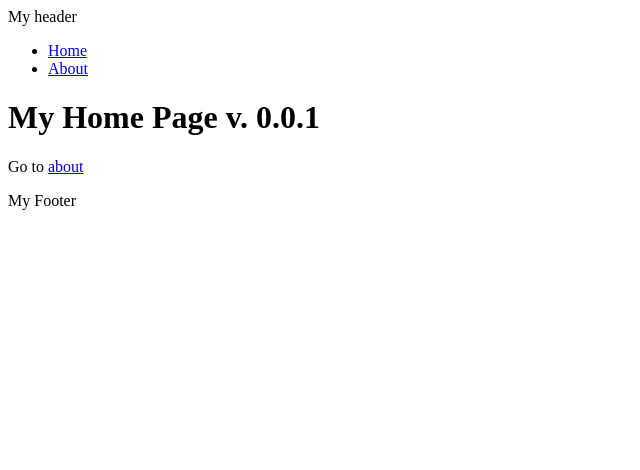
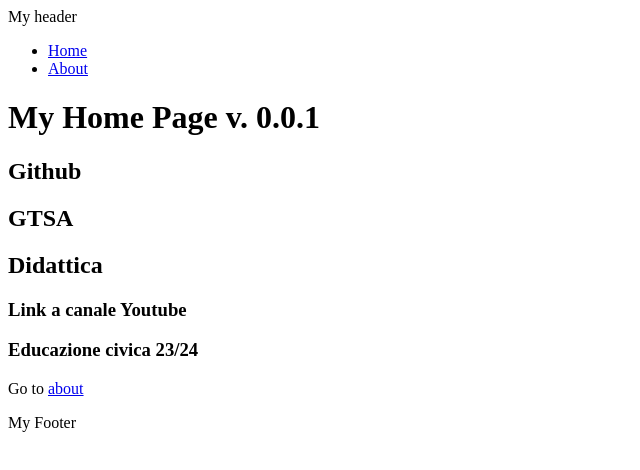
Before and after one commit to taccarlo/my_website, a React (Create React App) app: page / in a window 1280 px wide. Shown: the top 470 px of the page, without its empty margins (0-640 px from the left). Built offline with nearby package versions, Linux system fonts and the light colour scheme.

Commit message:
Update home.js

```diff
--- a/src/components/pages/home.js
+++ b/src/components/pages/home.js
@@ -10,6 +10,12 @@ function Home(){
             <meta name="robots" content="noindex"/>
         </Helmet>
          <h1>My Home Page v. 0.0.1</h1>
+
+         <h2>Github</h2>
+         <h2>GTSA</h2>
+         <h2>Didattica</h2>
+         <h3>Link a canale Youtube</h3>
+         <h3>Educazione civica 23/24</h3>
          <p>Go to <Link to="/about">about</Link></p>
        </div>
      );
```
